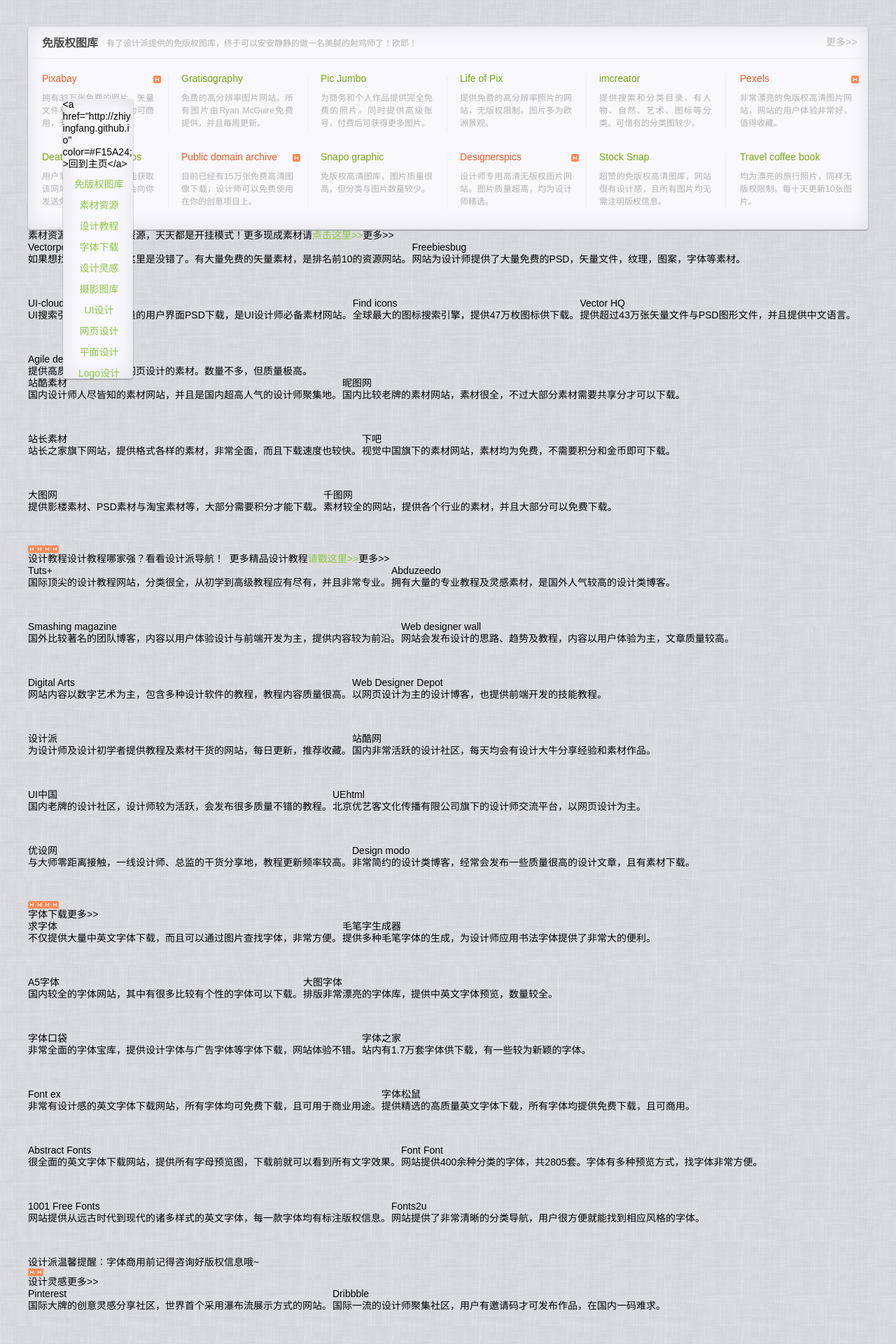
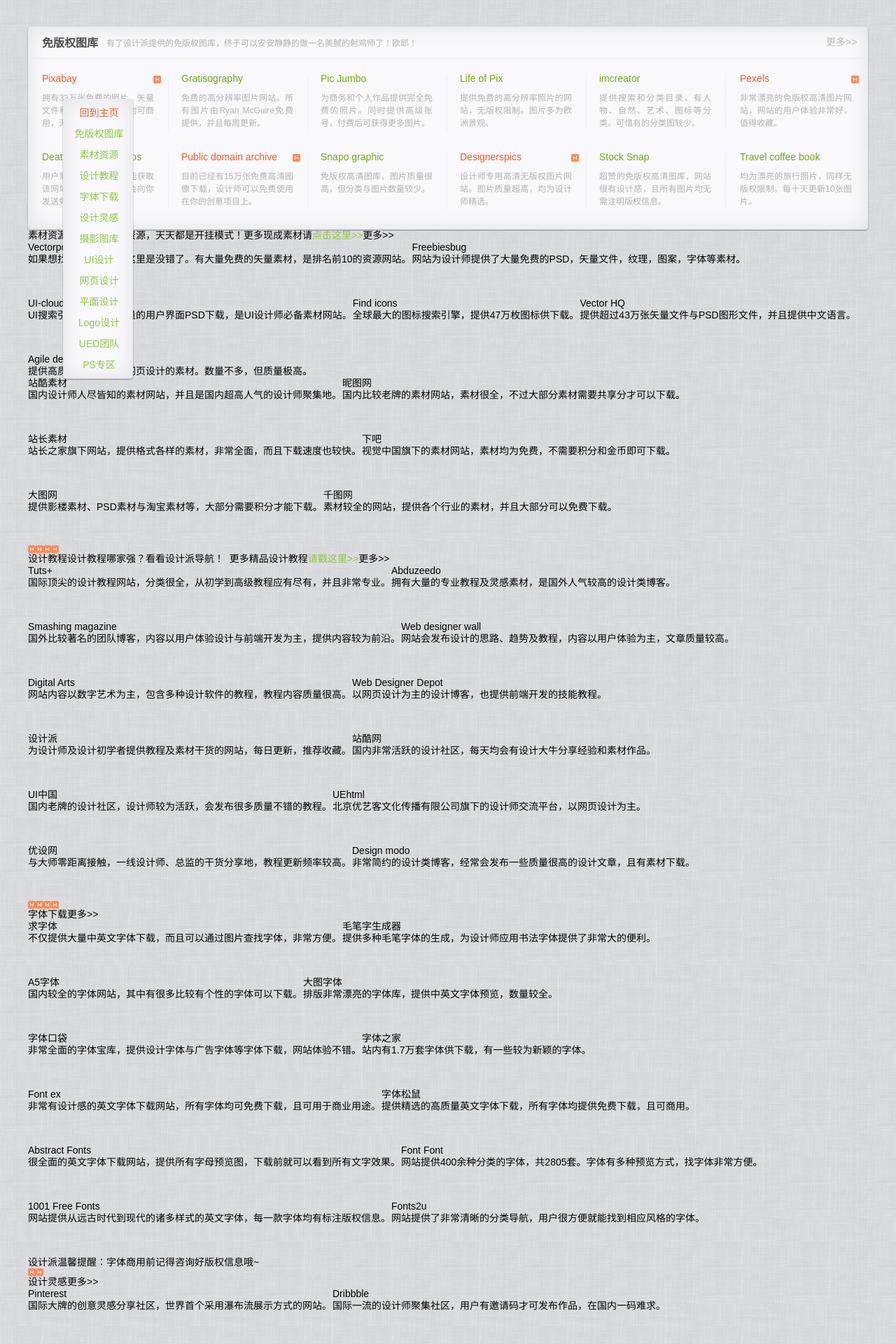
Before and after one commit to zhiyingfang/zhiyingfang.github.io, a Jekyll site: the page built from pages/8_123.md, in a window 1280 px wide. Shown: the top 1920 px of the page at 70% size. Built offline with Jekyll 4.4.1, drawn with Linux system fonts in a browser that asks for light colours.

Commit message:
Update 8_123.md

```diff
--- a/pages/8_123.md
+++ b/pages/8_123.md
@@ -1455,7 +1455,7 @@ a.nonblock.nontext,img.block
 
 <div id="nav">
   <div class="float-right">
-    <a href="http://zhiyingfang.github.io" color=#F15A24;>回到主页</a>
+    <a href="http://zhiyingfang.github.io"><font color="#F15A24">回到主页</font></a>
     <a href="#banquan">免版权图库</a>
     <a href="#sucai">素材资源</a>
     <a href="#jiaocheng">设计教程</a>
```
